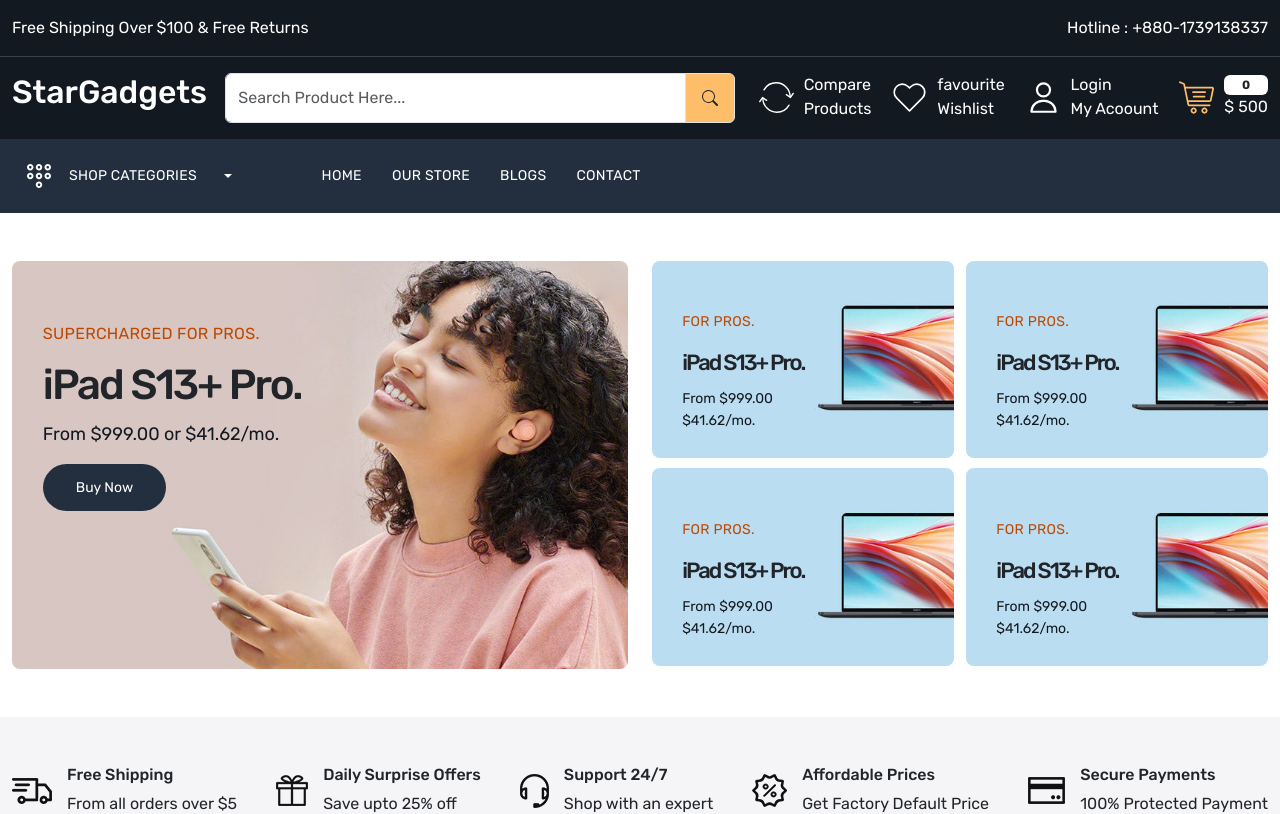
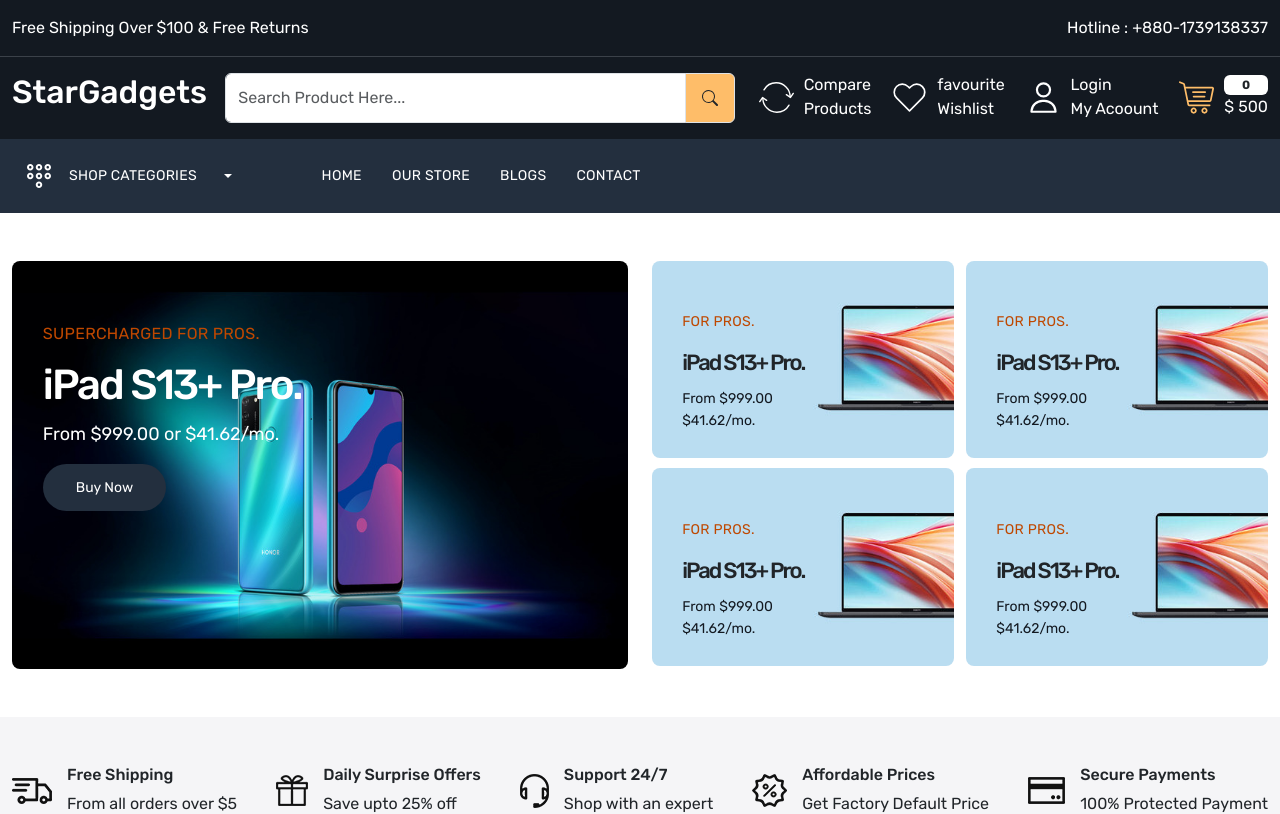
Before and after one commit to Mahmud2640/e-commerce-starGadgets, a React (Create React App) app: page / in a window 1280 px wide. Shown: the top 814 px of the page. Built offline with nearby package versions, Linux system fonts and the light colour scheme.

Commit message:
modifie banner

```diff
--- a/src/pages/Home/Home.css
+++ b/src/pages/Home/Home.css
@@ -17,11 +17,13 @@
   line-height: 54px;
   text-transform: none;
   letter-spacing: -2px;
+  color: white;
 }
 .main-banner-content p {
   font-size: 18px;
   line-height: 28px;
-  color: var(--color-131921);
+  /* color: var(--color-131921); */
+  color: white;
   letter-spacing: 0.4;
 }
 /* small banner */
--- a/src/pages/Home/Home.js
+++ b/src/pages/Home/Home.js
@@ -17,7 +17,8 @@
             <div className="col-6">
               <div className="main-banner position-relative">
                 <img
-                  src="images/main-banner-1.jpg"
+                  // src="images/main-banner-1.jpg"
+                  src="images/main-banner-3.jpeg"
                   className="img-fluid rounded-3"
                   alt="main banner"
                 />
```
Also changed, not shown: public/images/main-banner-3.jpeg (added), 1 other file (tests, documents, lock files or other folders).
